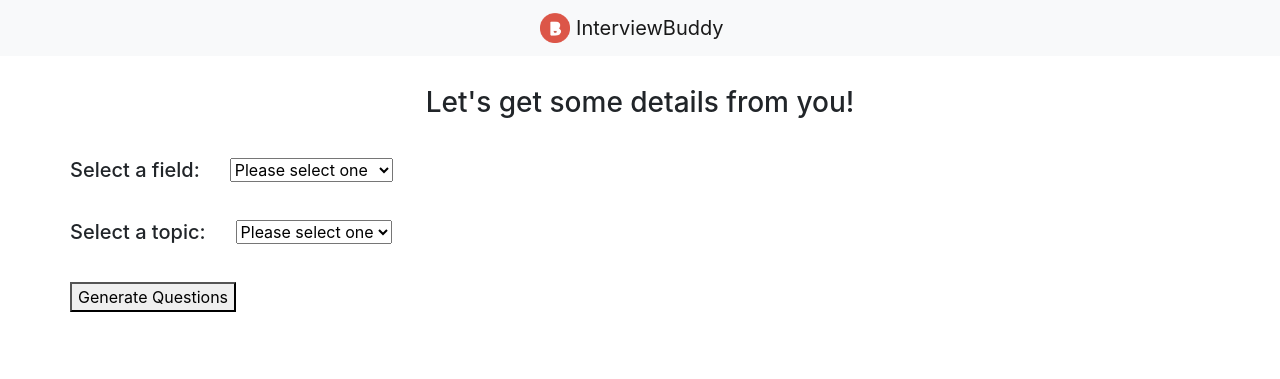
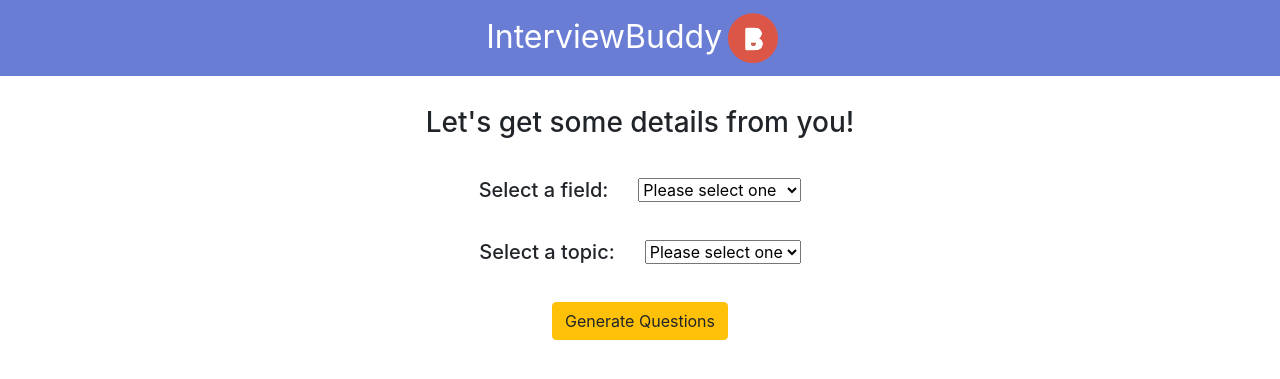
Before and after one commit to agrawalnandini/InterviewBuddy, a Flask app: page /get-started in a window 1280 px wide. Shown: the top 379 px of the page. Run offline with Flask 2, Linux system fonts and the light colour scheme; some libraries are stand-ins or nearby versions.

Commit message:
add styling changes

```diff
--- a/server.py
+++ b/server.py
@@ -43,7 +43,9 @@
 
 # Helper function to ensure output in a particular format
 def convertResponseToList(response):
-    return list(map(lambda option: option.lstrip('0123456789.-) '), response.split("\n")))
+    whitespaced_list = list(map(lambda option: option.lstrip('0123456789.-) '), response.split("\n")))
+    result = list(filter(None, whitespaced_list))
+    return result
 
 # Initial route called when page loaded via GET request
 # Send the data for topics and fields to display on home page
--- a/static/get_started.js
+++ b/static/get_started.js
@@ -1,4 +1,6 @@
 $(document).ready(function(){
+    console.log(fields)
+    console.log(topics)
     render_categories_in_dropdown(options = fields, dropdown_id = "#field-options-select")
     render_categories_in_dropdown(options = topics, dropdown_id = "#topic-options-select")
     $("#generate-questions-btn").click(function(){
--- a/static/styles/main.css
+++ b/static/styles/main.css
@@ -1,6 +1,15 @@
+.navbar {
+    background-color: #6a7dd5;
+}
+
+.navbarText {
+    font-size: 32px;
+    color: white;
+}
+
 #navbar-logo-img{
-    width: 30px;
-    height: 30px;
+    width: 50px;
+    height: 50px;
 }
 
 .margin-top{
--- a/templates/display_feedback.html
+++ b/templates/display_feedback.html
@@ -31,12 +31,12 @@
 </div>
 <div class = "row">
     <div class = "col-md-6 d-flex justify-content-start no-padding">
-        <button type = "button" id = "try-again-btn">
+        <button type = "button" class = 'btn btn-danger' id = "try-again-btn">
             Try Answering Again
         </button>
     </div>
     <div class = "col-md-6 d-flex justify-content-end no-padding">
-        <button type = "button" id = "return-to-home-btn">
+        <button type = "button" class = 'btn btn-warning' id = "return-to-home-btn">
             Return to Home
         </button>
     </div>
--- a/templates/generated_questions.html
+++ b/templates/generated_questions.html
@@ -29,8 +29,8 @@
         </select>
     </form>
 </div>
-<div class = "row">
-    <button type = "button" id = "answer-question-btn">
+<div class = "row justify-content-end">
+    <button type = "button" class='btn btn-warning' id = "answer-question-btn">
         Answer Question
     </button>
 </div>
--- a/templates/get_started.html
+++ b/templates/get_started.html
@@ -1,11 +1,11 @@
 {% extends "index.html" %}
 {% block content %}
 <script type = "text/javascript" src = "{{url_for('static', filename = 'get_started.js')}}"></script>
-<span id = "default-div">
+<div id = "default-div">
     <div class = "row margin-top margin-bottom justify-content-center">
         <h3> Let's get some details from you! </h3>
     </div>
-    <div class = "row margin-bottom">
+    <div class = "row margin-bottom justify-content-center">
             <h5 class = "margin-right"> Select a field: </h5>
         <form>
             <select id = "field-options-select">
@@ -13,7 +13,7 @@
             </select>
         </form>
     </div>
-    <div class = "row margin-bottom">
+    <div class = "row margin-bottom justify-content-center">
         <h5 class = "margin-right"> Select a topic: </h5>
         <form>
             <select id = "topic-options-select">
@@ -21,13 +21,15 @@
             </select>
         </form>
     </div>
-    <div class = "row">
-        <button type = "button" id = "generate-questions-btn">
+    <div class = "row justify-content-center">
+        <button type = "button" class= 'btn btn-warning' id = "generate-questions-btn">
             Generate Questions
         </button>
     </div>
-</span>
+</div>
+<center>
 <div class = "row" id = "loading-div">
     <img src = "static/images/loading.png!c1024wm0">
 </div>
+</center>
 {% endblock %}
--- a/templates/home.html
+++ b/templates/home.html
@@ -13,9 +13,8 @@
     </div>
 </div>
 <div class = "row justify-content-end">
-    <button type = "button" id = "get-started-btn">
+    <button type = "button" class="btn btn-warning" id = "get-started-btn">
         Get Started
-        <img src = "static/images/right-arrow.jpeg" id = "btn-arrow-img">
     </button>
 </div>
 {% endblock %}
--- a/templates/index.html
+++ b/templates/index.html
@@ -19,10 +19,10 @@
 </head>
 <body>
 	<!-- Image and text -->
-	<nav class="navbar navbar-light bg-light justify-content-center">
+	<nav class="navbar navbar-light justify-content-center">
 		<a class="navbar-brand" href="/">
+			<span class='navbarText'>InterviewBuddy</span>
 			<img src="static/images/logo.png" class="d-inline-block align-top" id = "navbar-logo-img" alt="">
-			InterviewBuddy
 		</a>
   	</nav>
 	<div class = "container">
```
Also changed, not shown: templates/answer_question.html (+8 -6 lines).
